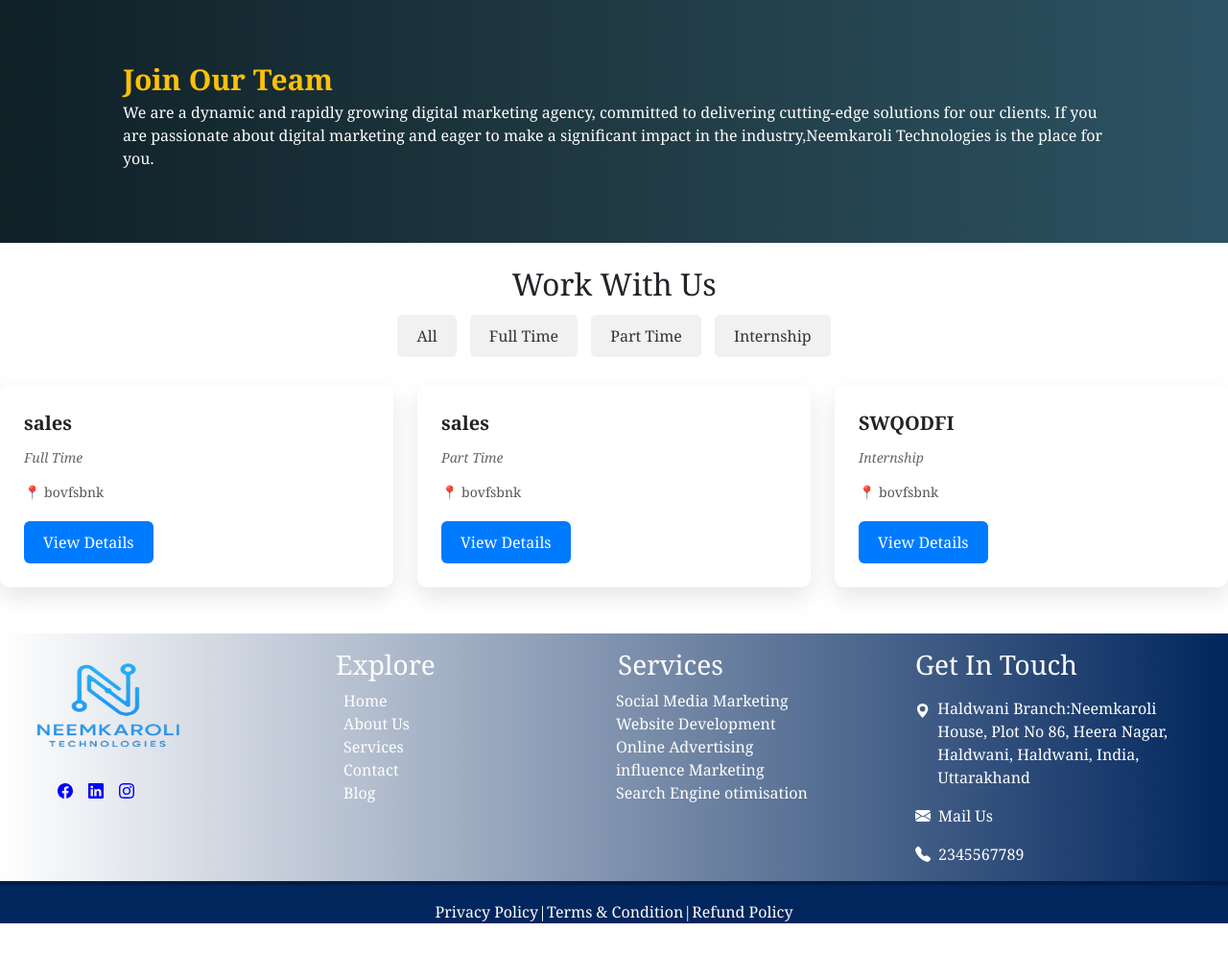
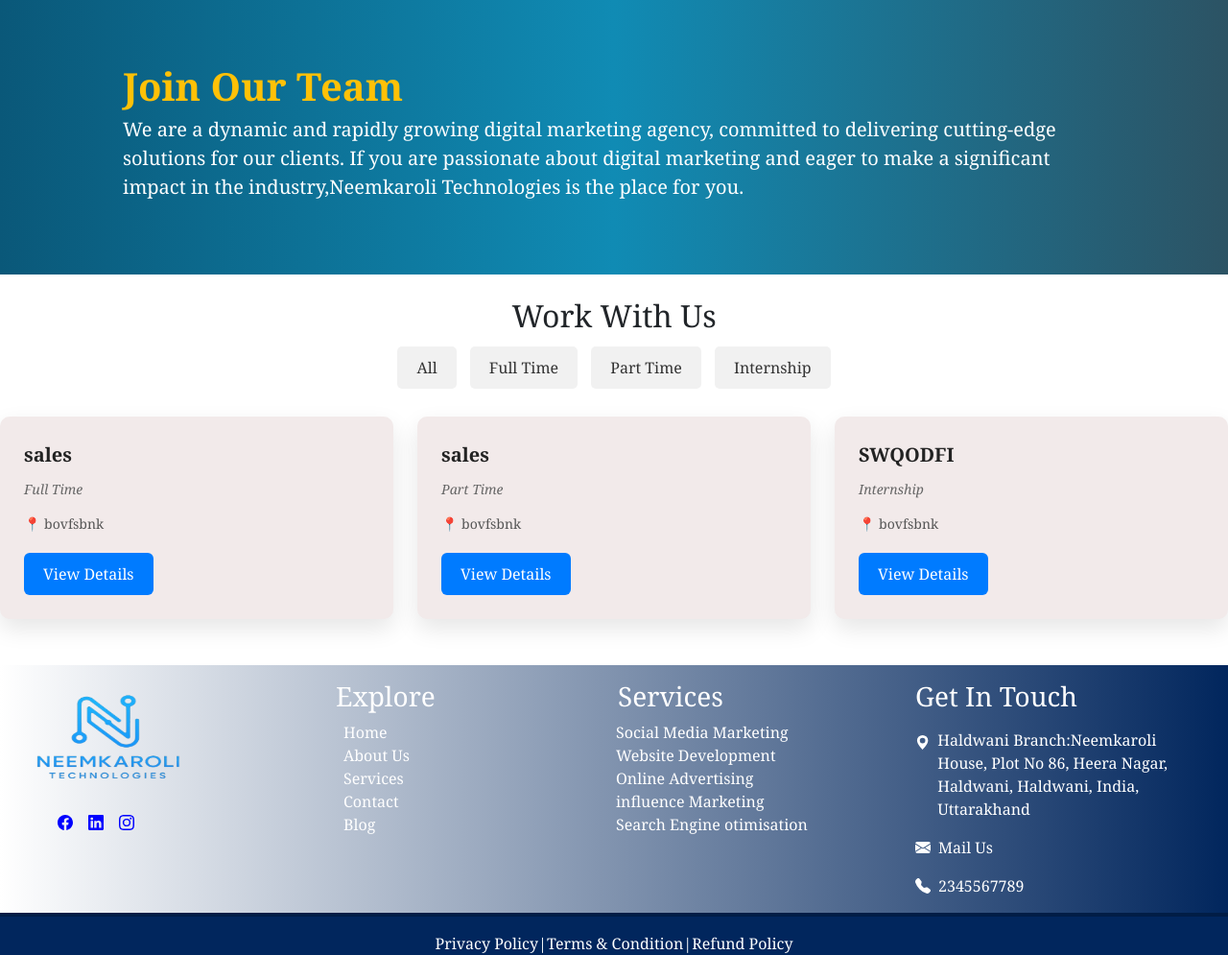
Before and after one commit to neemkaroli12/neemkaroli, a Django app: page /app/career/ in a window 1280 px wide. Shown: the part 167-1162 px from the top of the page at 96% size. Before the commit the page ends 1129 px from the top, so only its background shows below. Run offline with Django 5.2, Linux system fonts and the light colour scheme; data comes from the database, SQL or seed files in the repository.

Commit message:
change commit

```diff
--- a/my_app/templates/my_app/career.html
+++ b/my_app/templates/my_app/career.html
@@ -8,27 +8,17 @@
         justify-content: center;
         align-items: center;
         padding: 60px 10%;
-        background: linear-gradient(to right, #0f2027, #203a43, #2c5364);
+        background: linear-gradient(to right, #0a5879ff, #108bb4ff, #2c5364);
         color: white;
     }
     .text-section{
-        font-size:30px;
+        font-size:40px;
+    }
+    .my-section span{
+        font-size:20px;
     }
 
-.career-section {
-    max-width: 1200px;
-    margin: 50px auto;
-    padding: 30px;
-    font-family: 'Segoe UI', sans-serif;
-}
 
-.career-title {
-    text-align: center;
-    font-size: 36px;
-    font-weight: bold;
-    margin-bottom: 40px;
-    color: #333;
-}
 
 .job-grid {
     display: grid;
@@ -37,7 +27,7 @@
 }
 
 .job-card {
-    background-color: #ffffff;
+    background-color: #f2eaeaff;
     border-radius: 10px;
     padding: 25px;
     box-shadow: 0 10px 25px rgba(0, 0, 0, 0.1);
```
